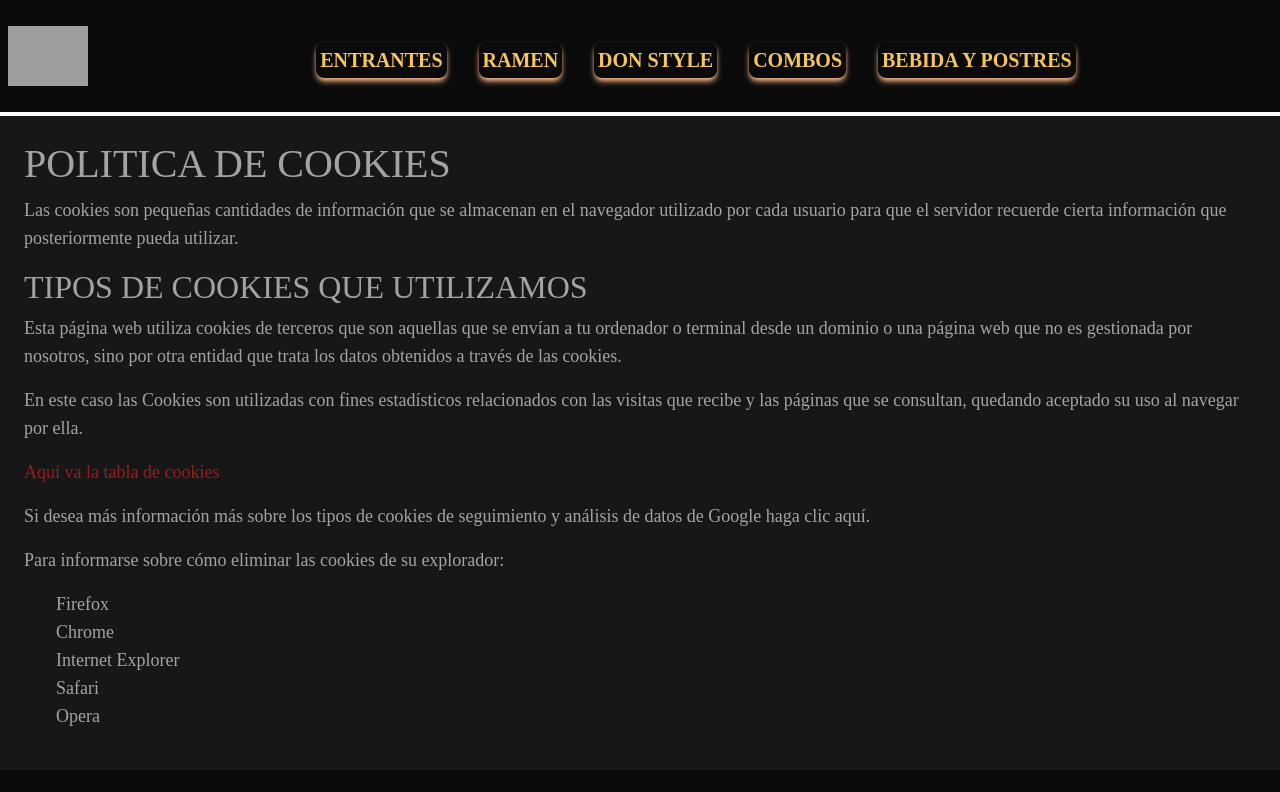
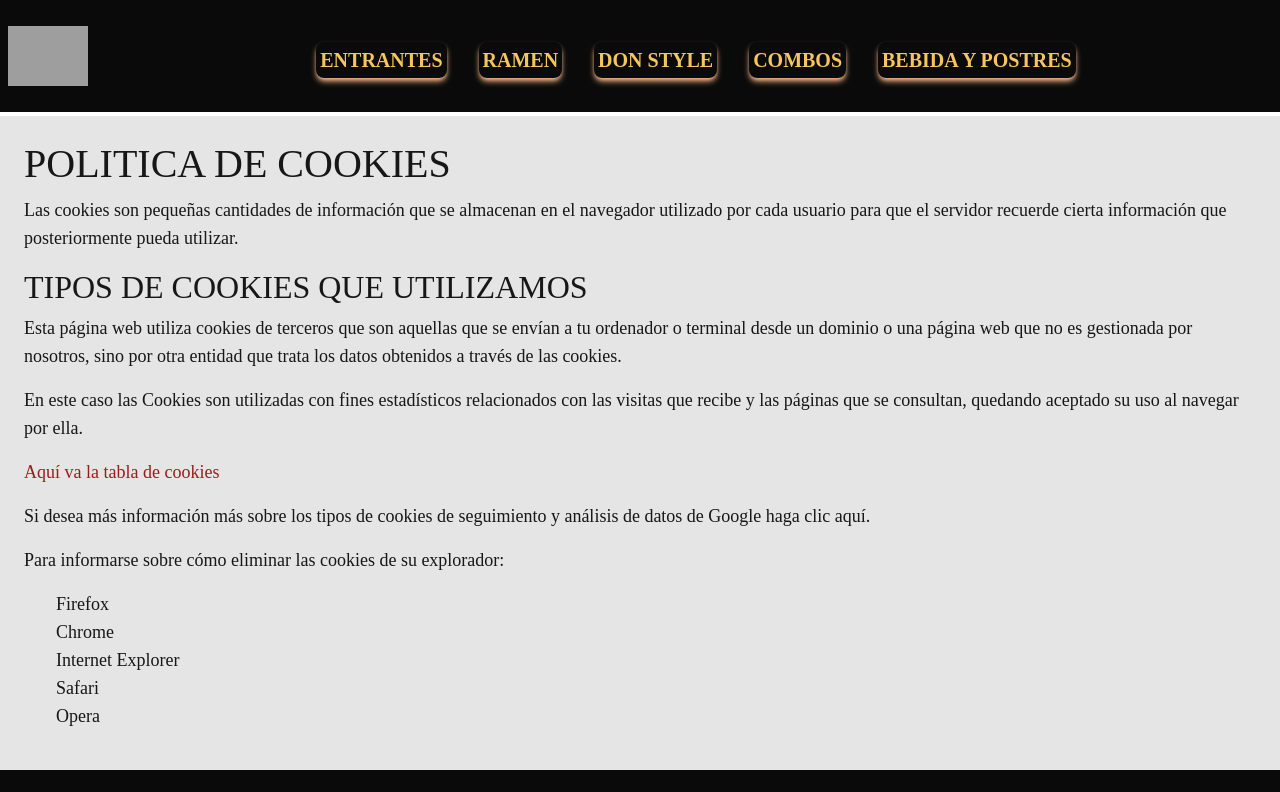
Before and after one commit to EndeSun/Buga-Project, a React (Vite) app: page /Cookies in a window 1280 px wide. Shown: the top 792 px of the page. Built offline with nearby package versions, Linux system fonts and the light colour scheme; grey boxes are pictures that could not be loaded.

Commit message:
Aviso legal y cookies modificado, colores y fuentes

```diff
--- a/src/pages/Documentacion/AvisoLegal.jsx
+++ b/src/pages/Documentacion/AvisoLegal.jsx
@@ -2,7 +2,7 @@ import React from "react";
 
 function AvisoLegal() {
   return (
-    <section className="mt-1 text-left text-lg p-6 font-caprasimo bg-neutral-900 font-medium text-neutral-400 [&>ol>li>h2]:font-bold [&>ol>li>h2]:m-2 [&>ol>li>p]:p-2 [&>ol>li>ol>li]:p-2 [&>ol>li>ol>li>p]:p-2">
+    <section className="mt-1 text-left text-lg p-6 font-caprasimo bg-neutral-200 font-medium text-neutral-900 [&>ol>li>h2]:font-bold [&>ol>li>h2]:m-2 [&>ol>li>ol>li]:p-2 [&>ol>li>ol>li>p]:p-2">
       <h1 className="text-center font-bold">
         LEY DE LOS SERVICIOS DE LA SOCIEDAD DE LA INFORMACIÓN (LSSI)
       </h1>
--- a/src/pages/Documentacion/Cookies.jsx
+++ b/src/pages/Documentacion/Cookies.jsx
@@ -2,7 +2,7 @@ import React from "react";
 
 function Cookies() {
   return (
-    <section className="mt-1 text-left text-lg p-6 font-caprasimo bg-neutral-900 font-medium text-neutral-400">
+    <section className="mt-1 text-left text-lg p-6 font-caprasimo bg-neutral-200 font-medium text-neutral-900">
       <h1>POLITICA DE COOKIES</h1>
 
       <p>
--- a/src/pages/Documentacion/SobreNosotros.jsx
+++ b/src/pages/Documentacion/SobreNosotros.jsx
@@ -3,7 +3,9 @@ import React from 'react'
 
 function SobreNosotros() {
   return (
-    <div>SobreNosotros</div>
+    <section>
+
+    </section>
   )
 }
 
```
